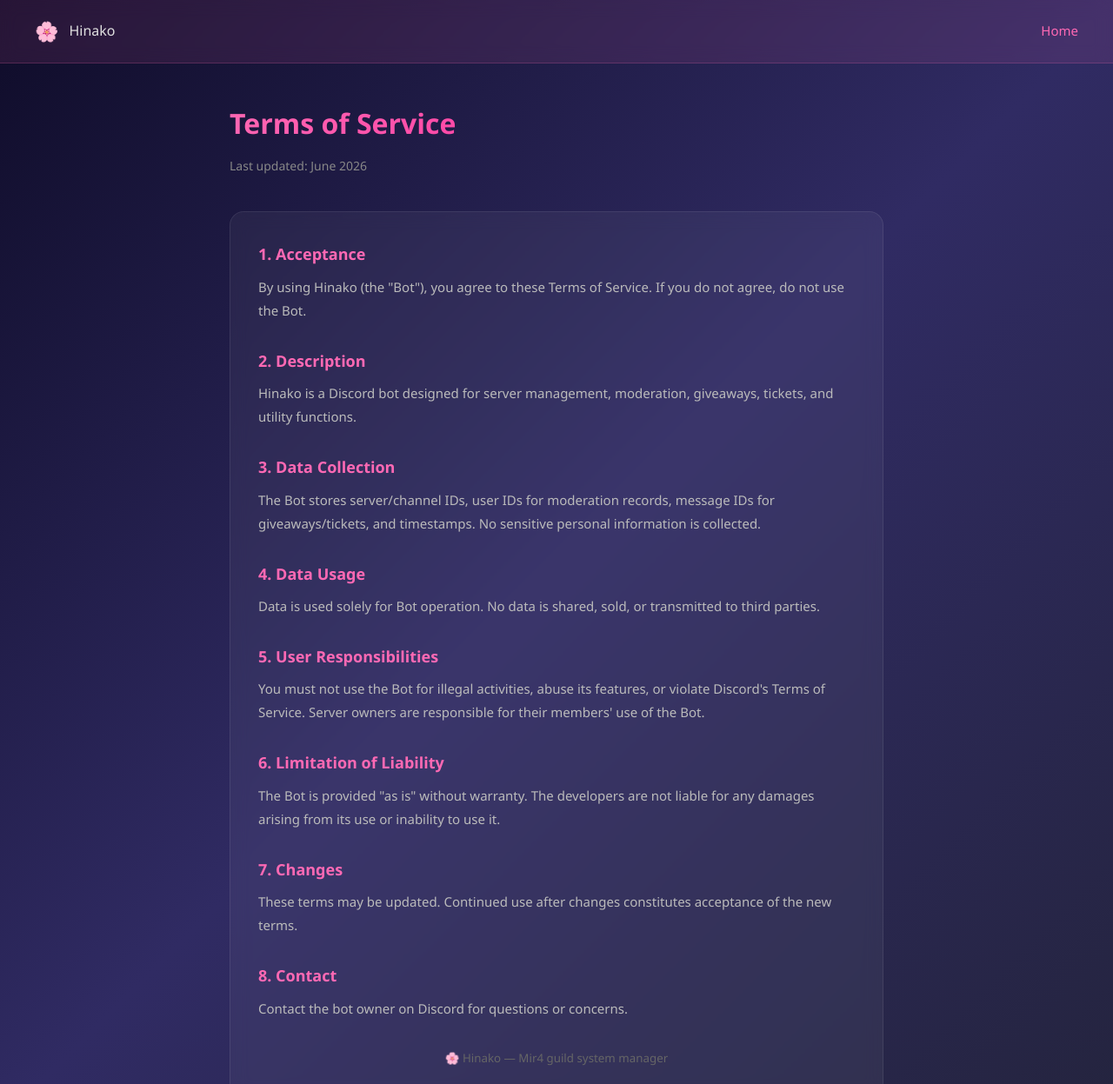
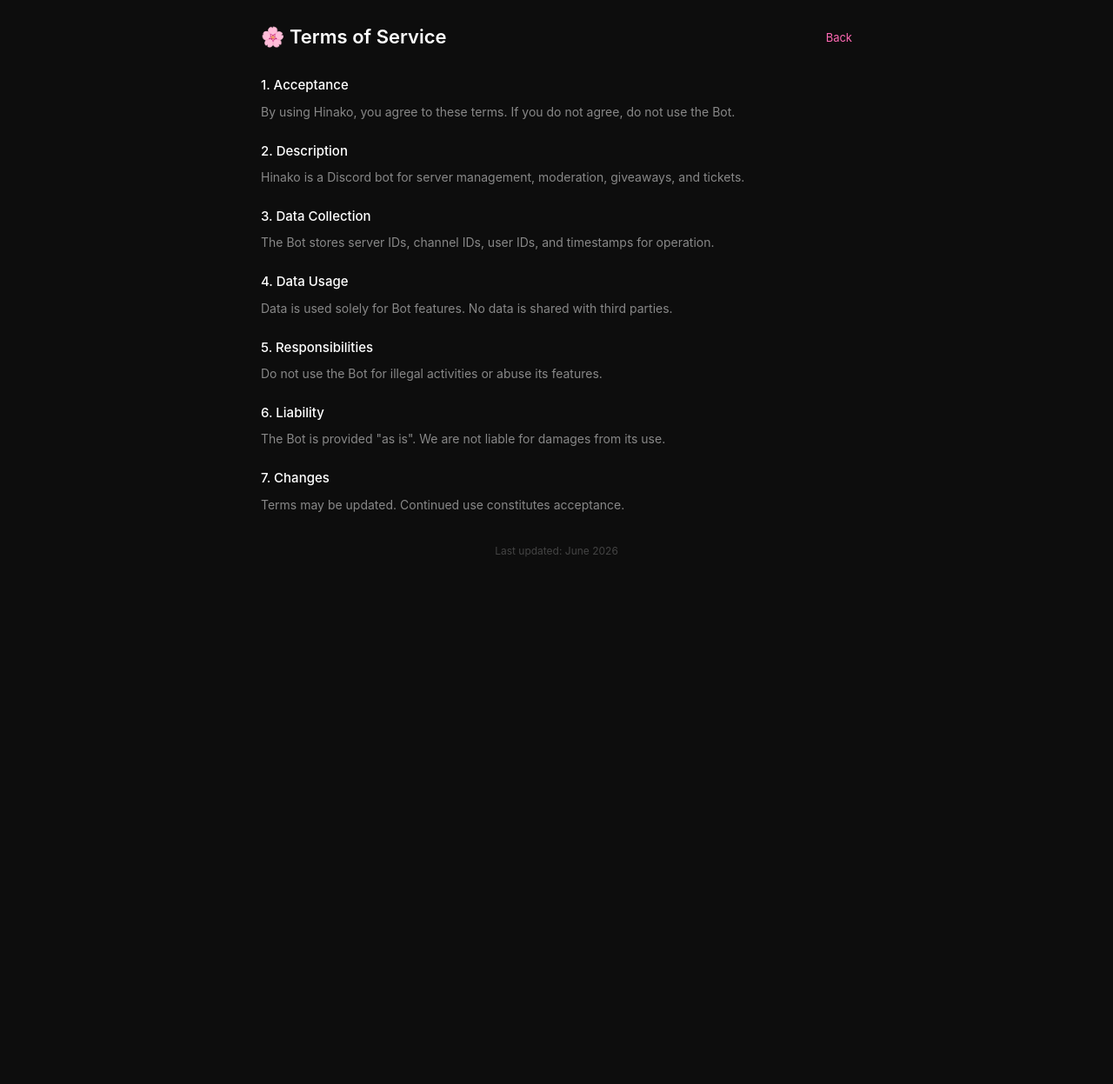
Before and after one commit to aik9/hinako-docs, a plain HTML site: page terms.html in a window 1280 px wide. Shown: the top 1247 px of the page at 87% size. After the commit the page ends 800 px from the top, so only its background shows below. Drawn offline with Linux system fonts and the light colour scheme.

Commit message:
Minimalist design

```diff
--- a/terms.html
+++ b/terms.html
@@ -1,48 +1,16 @@
 <!DOCTYPE html>
 <html lang="en">
-<head>
-<meta charset="UTF-8">
-<meta name="viewport" content="width=device-width, initial-scale=1.0">
-<title>Hinako — Terms of Service</title>
-<style>
-*{margin:0;padding:0;box-sizing:border-box}
-body{font-family:'Segoe UI',system-ui,-apple-system,sans-serif;background:linear-gradient(135deg,#0f0c29,#302b63,#24243e);min-height:100vh;color:#e0e0e0;line-height:1.8}
-nav{background:rgba(255,105,180,0.1);backdrop-filter:blur(10px);padding:16px 40px;display:flex;align-items:center;gap:12px;border-bottom:1px solid rgba(255,105,180,0.2)}
-nav span{font-size:22px}
-nav a{color:#FF69B4;text-decoration:none;font-weight:500;margin-left:auto;font-size:15px}
-.container{max-width:800px;margin:40px auto;padding:0 24px}
-h1{font-size:32px;background:linear-gradient(135deg,#FF69B4,#FF1493);-webkit-background-clip:text;-webkit-text-fill-color:transparent;margin-bottom:8px}
-.sub{color:#888;margin-bottom:40px;font-size:14px}
-.content{background:rgba(255,255,255,0.05);border:1px solid rgba(255,255,255,0.08);border-radius:16px;padding:32px;backdrop-filter:blur(10px)}
-h2{color:#FF69B4;font-size:18px;margin-top:28px;margin-bottom:8px}
-h2:first-of-type{margin-top:0}
-p{color:#bbb;margin-bottom:16px;font-size:15px}
-small{color:#666;display:block;margin-top:32px;text-align:center}
-</style>
-</head>
-<body>
-<nav><span>🌸</span> Hinako <a href="index.html">Home</a></nav>
-<div class="container">
-<h1>Terms of Service</h1>
-<p class="sub">Last updated: June 2026</p>
-<div class="content">
-<h2>1. Acceptance</h2>
-<p>By using Hinako (the "Bot"), you agree to these Terms of Service. If you do not agree, do not use the Bot.</p>
-<h2>2. Description</h2>
-<p>Hinako is a Discord bot designed for server management, moderation, giveaways, tickets, and utility functions.</p>
-<h2>3. Data Collection</h2>
-<p>The Bot stores server/channel IDs, user IDs for moderation records, message IDs for giveaways/tickets, and timestamps. No sensitive personal information is collected.</p>
-<h2>4. Data Usage</h2>
-<p>Data is used solely for Bot operation. No data is shared, sold, or transmitted to third parties.</p>
-<h2>5. User Responsibilities</h2>
-<p>You must not use the Bot for illegal activities, abuse its features, or violate Discord's Terms of Service. Server owners are responsible for their members' use of the Bot.</p>
-<h2>6. Limitation of Liability</h2>
-<p>The Bot is provided "as is" without warranty. The developers are not liable for any damages arising from its use or inability to use it.</p>
-<h2>7. Changes</h2>
-<p>These terms may be updated. Continued use after changes constitutes acceptance of the new terms.</p>
-<h2>8. Contact</h2>
-<p>Contact the bot owner on Discord for questions or concerns.</p>
-<small>🌸 Hinako — Mir4 guild system manager</small>
-</div></div>
-</body>
+<head><meta charset="UTF-8"><meta name="viewport" content="width=device-width,initial-scale=1.0"><title>Hinako — ToS</title>
+<style>*{margin:0;padding:0;box-sizing:border-box}body{font-family:-apple-system,BlinkMacSystemFont,'Segoe UI',Roboto,sans-serif;background:#0d0d0d;color:#ccc;padding:24px;line-height:1.7}.container{max-width:680px;margin:0 auto}.top{display:flex;justify-content:space-between;align-items:center;margin-bottom:24px}h1{font-size:22px;color:#fff;font-weight:600}a{color:#FF69B4;text-decoration:none;font-size:13px}a:hover{text-decoration:underline}h2{color:#fff;font-size:15px;margin-top:20px;margin-bottom:6px;font-weight:500}p{color:#888;font-size:14px;margin-bottom:12px}small{display:block;margin-top:32px;color:#444;font-size:12px;text-align:center}</style></head>
+<body><div class="container">
+<div class="top"><h1>🌸 Terms of Service</h1><a href="index.html">Back</a></div>
+<h2>1. Acceptance</h2><p>By using Hinako, you agree to these terms. If you do not agree, do not use the Bot.</p>
+<h2>2. Description</h2><p>Hinako is a Discord bot for server management, moderation, giveaways, and tickets.</p>
+<h2>3. Data Collection</h2><p>The Bot stores server IDs, channel IDs, user IDs, and timestamps for operation.</p>
+<h2>4. Data Usage</h2><p>Data is used solely for Bot features. No data is shared with third parties.</p>
+<h2>5. Responsibilities</h2><p>Do not use the Bot for illegal activities or abuse its features.</p>
+<h2>6. Liability</h2><p>The Bot is provided "as is". We are not liable for damages from its use.</p>
+<h2>7. Changes</h2><p>Terms may be updated. Continued use constitutes acceptance.</p>
+<small>Last updated: June 2026</small>
+</div></body>
 </html>
```
Also changed, not shown: index.html (+8 -38 lines), privacy.html (+12 -41 lines).
